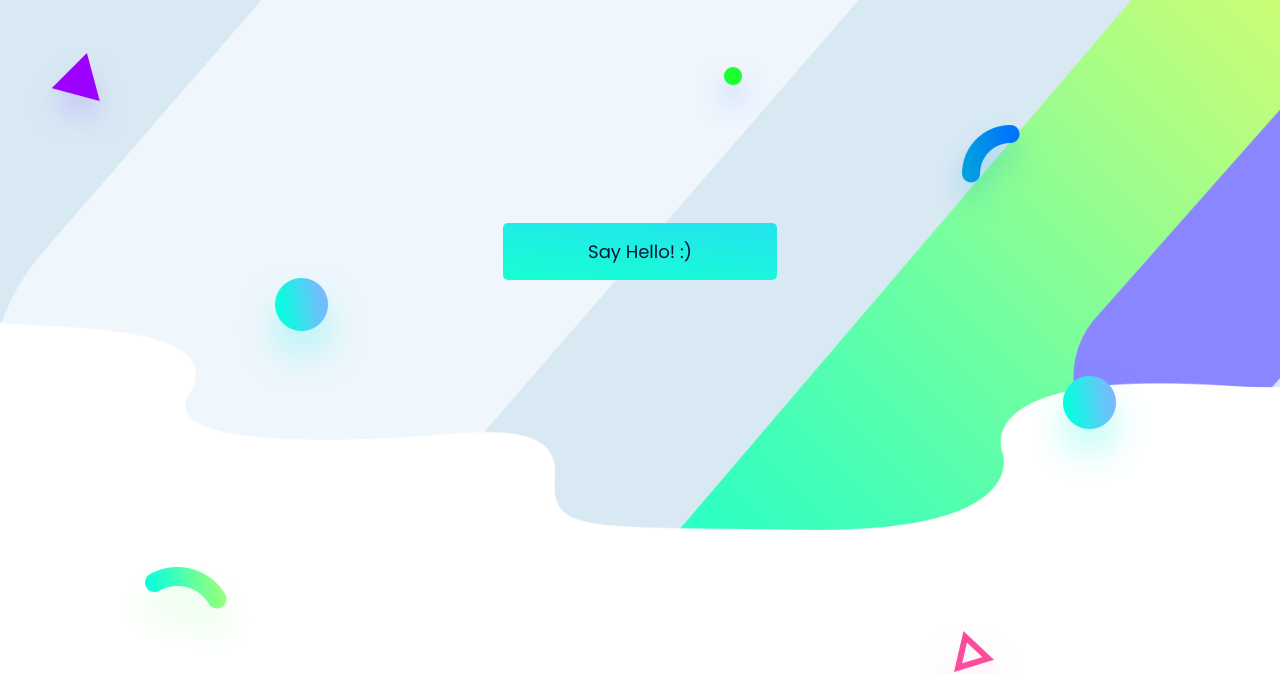
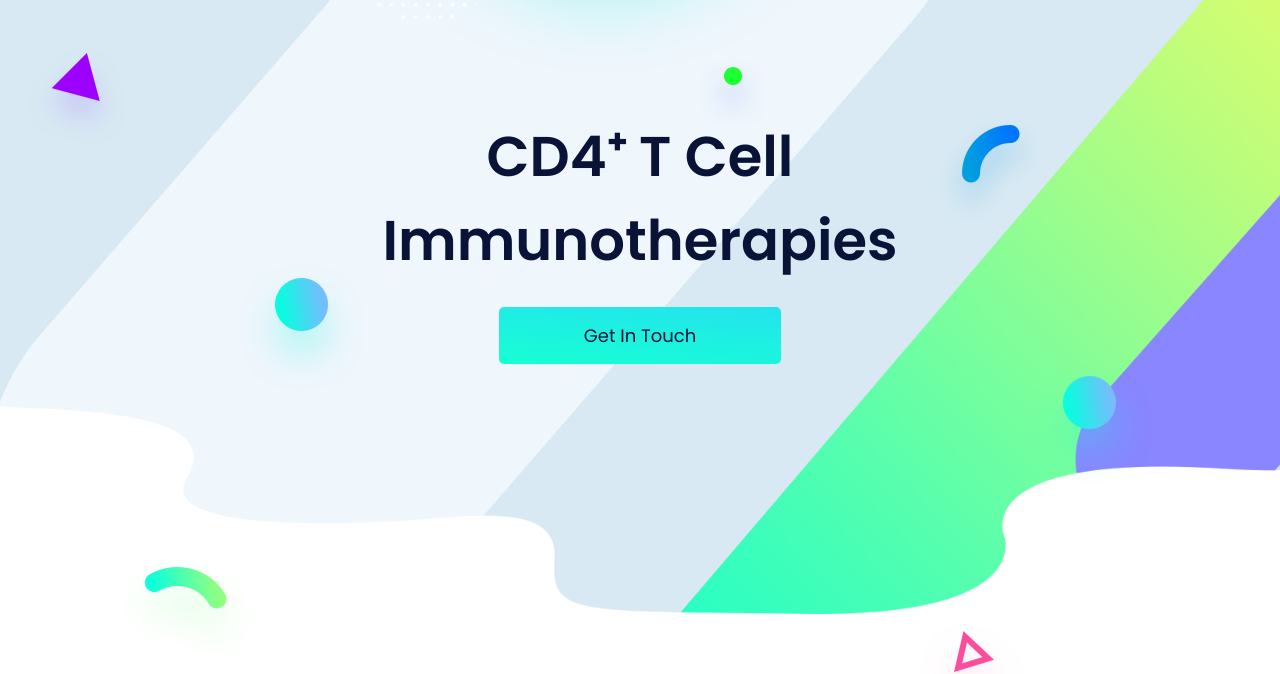
Before and after one commit to cd4ai/cd4ai.github.io, a website: page index.html in a window 1280 px wide. Shown: the part 135-809 px from the top of the page. Drawn offline with Linux system fonts and the light colour scheme.

Commit message:
Basic setup.

```diff
--- a/index.html
+++ b/index.html
@@ -86,10 +86,10 @@
   <div class="container">
     <div class="row">
       <div class="col-lg-12 text-center zindex-1">
-        <h1 class="mb-3"> <br>
+        <h1 class="mb-3">CD4⁺ T Cell<br>Immunotherapies
            </h1>
         <p class="mb-4"> </p>
-        <a href="mailto:hello@cd4.ai" class="btn btn-secondary btn-lg">Say Hello! :)</a>
+        <a href="mailto:hello@cd4.ai" class="btn btn-secondary btn-lg">Get in touch</a>
         <!-- banner image -->
         <!-- <img class="img-fluid w-100 banner-image" src="images/hero-area/banner-img.png" alt="banner-img"> -->
       </div>
@@ -123,16 +123,17 @@
         </a>
       </div>
       <!-- footer menu -->
-      <!-- <nav class="col-lg-8 align-self-center mb-5">
+      <nav class="col-lg-8 align-self-center mb-5">
         <ul class="list-inline text-lg-right text-center footer-menu">
-          <li class="list-inline-item active"><a href="index.html">Home</a></li>
+          <!-- <li class="list-inline-item active"><a href="index.html">Home</a></li>
           <li class="list-inline-item"><a class="page-scroll" href="#feature">Feature</a></li>
           <li class="list-inline-item"><a href="about.html">About</a></li>
           <li class="list-inline-item"><a class="page-scroll" href="#team">Team</a></li>
-          <li class="list-inline-item"><a class="page-scroll" href="#pricing">Pricing</a></li>
-          <li class="list-inline-item"><a href="contact.html">Contact</a></li>
+          <li class="list-inline-item"><a class="page-scroll" href="#pricing">Pricing</a></li> -->
+          <!-- <li class="list-inline-item"><a href="contact.html">Contact</a></li> -->
+          <li class="list-inline-item">Copyright © CD4 AI 2023</li>
         </ul>
-      </nav> -->
+      </nav>
       <!-- footer social icon -->
       <!-- <nav class="col-12">
         <ul class="list-inline text-lg-right text-center social-icon">
```
